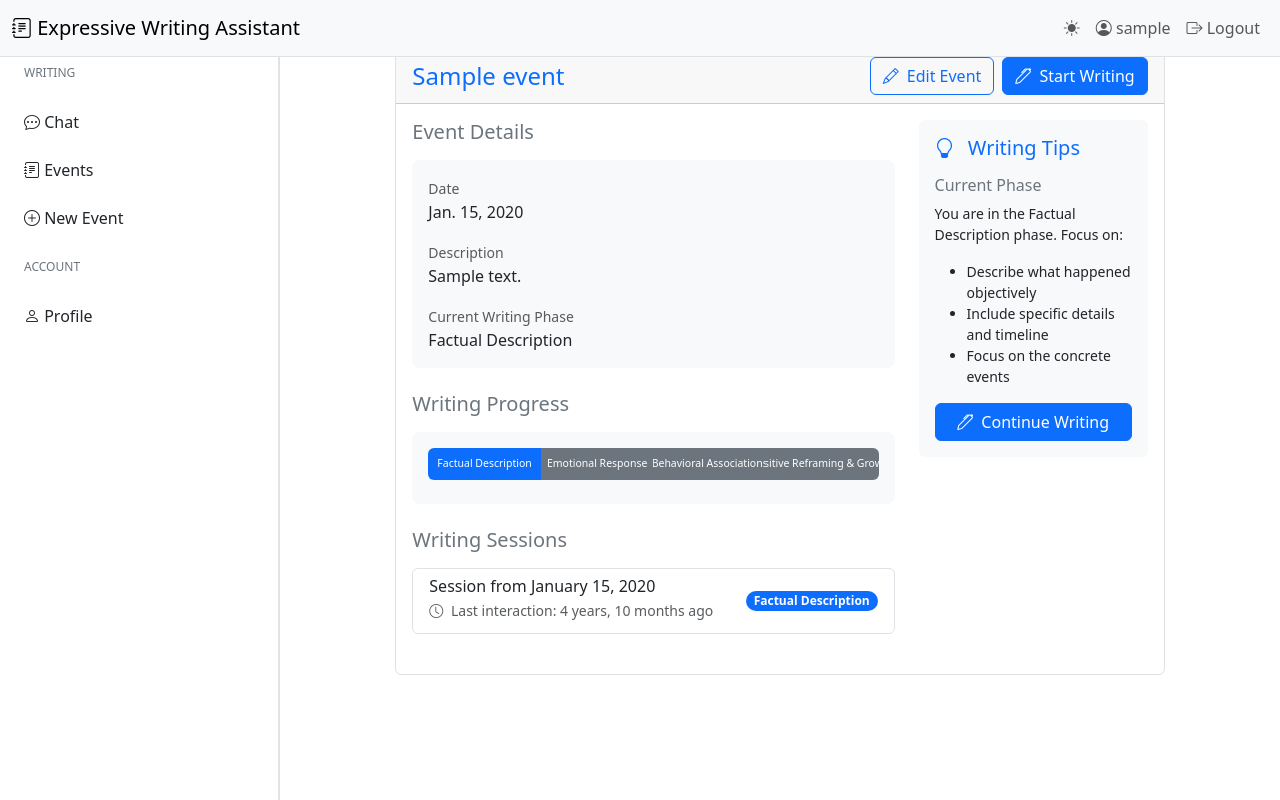
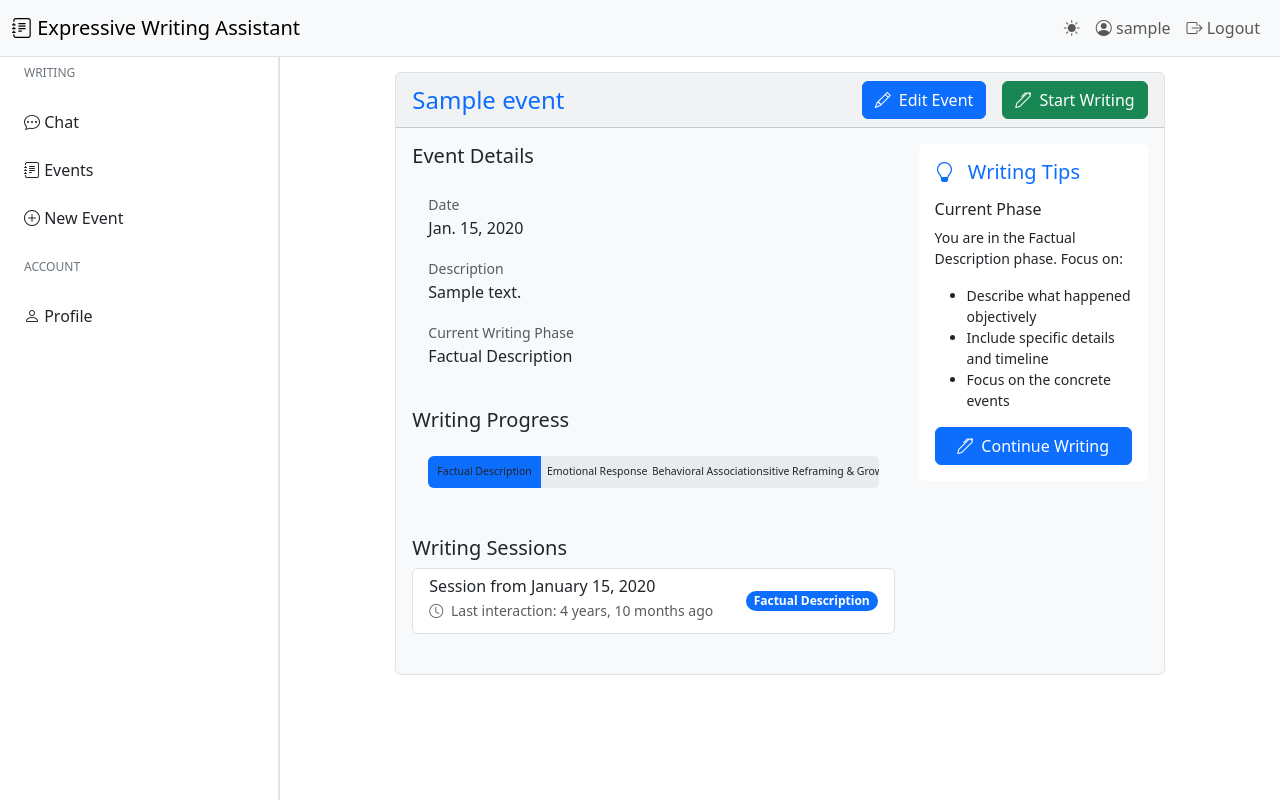
Before and after one commit to ComplexNets/ep, a Django app: page /events/1/ in a window 1280 px wide. Run offline with Django 5.2, Linux system fonts and the light colour scheme; a user stored in the database is signed in; tables that the repository leaves empty hold one stand-in row (values such as "Sample post").

Commit message:
Fixed theme support in event detail page and added signals for default professional personality

```diff
--- a/chatbot/apps.py
+++ b/chatbot/apps.py
@@ -4,3 +4,6 @@ from django.apps import AppConfig
 class ChatbotConfig(AppConfig):
     default_auto_field = 'django.db.models.BigAutoField'
     name = 'chatbot'
+
+    def ready(self):
+        import chatbot.models  # Import the models module to connect signals
--- a/chatbot/models.py
+++ b/chatbot/models.py
@@ -1,5 +1,7 @@
 from django.db import models
 from django.contrib.auth.models import User
+from django.db.models.signals import post_save
+from django.dispatch import receiver
 
 # Create your models here.
 
@@ -71,3 +73,16 @@ class UserProfile(models.Model):
 
     def __str__(self):
         return f"{self.user.username}'s profile"
+
+# Signal to create UserProfile when a new User is created
+@receiver(post_save, sender=User)
+def create_user_profile(sender, instance, created, **kwargs):
+    if created:
+        UserProfile.objects.create(user=instance, personality_preference='professional')
+
+@receiver(post_save, sender=User)
+def save_user_profile(sender, instance, **kwargs):
+    try:
+        instance.userprofile.save()
+    except UserProfile.DoesNotExist:
+        UserProfile.objects.create(user=instance, personality_preference='professional')
--- a/chatbot/templates/chatbot/event_detail.html
+++ b/chatbot/templates/chatbot/event_detail.html
@@ -1,19 +1,19 @@
 {% extends 'base.html' %}
 
 {% block content %}
-<div class="container-fluid">
+<div class="container-fluid mt-4">
     <div class="row justify-content-center">
         <div class="col-lg-10">
-            <div class="card">
+            <div class="card bg-body-tertiary">
                 <div class="card-header">
                     <div class="d-flex justify-content-between align-items-center">
                         <h2 class="h4 mb-0 text-primary">{{ event.title }}</h2>
                         <div class="d-flex gap-2">
-                            <a href="{% url 'event_update' event.id %}" class="btn btn-outline-primary">
+                            <a href="{% url 'event_update' event.id %}" class="btn btn-primary me-2">
                                 <i class="bi bi-pencil me-1"></i>
                                 Edit Event
                             </a>
-                            <a href="{% url 'start_writing_session' event.id %}" class="btn btn-primary">
+                            <a href="{% url 'start_writing_session' event.id %}" class="btn btn-success">
                                 <i class="bi bi-pen me-1"></i>
                                 Start Writing
                             </a>
@@ -25,18 +25,18 @@
                         <div class="col-md-8">
                             <!-- Event Details -->
                             <div class="mb-4">
-                                <h5 class="text-secondary mb-3">Event Details</h5>
-                                <div class="bg-light p-3 rounded-3">
+                                <h5 class="text-body">Event Details</h5>
+                                <div class="bg-body-light p-3 rounded-3">
                                     <div class="mb-3">
-                                        <label class="text-muted small">Date</label>
+                                        <label class="text-body-secondary small">Date</label>
                                         <div>{{ event.date_occurred }}</div>
                                     </div>
                                     <div class="mb-3">
-                                        <label class="text-muted small">Description</label>
+                                        <label class="text-body-secondary small">Description</label>
                                         <div>{{ event.description }}</div>
                                     </div>
                                     <div>
-                                        <label class="text-muted small">Current Writing Phase</label>
+                                        <label class="text-body-secondary small">Current Writing Phase</label>
                                         <div>{{ event.get_current_phase_display }}</div>
                                     </div>
                                 </div>
@@ -44,18 +44,18 @@
 
                             <!-- Writing Progress -->
                             <div class="mb-4">
-                                <h5 class="text-secondary mb-3">Writing Progress</h5>
-                                <div class="bg-light p-3 rounded-3">
+                                <h5 class="text-body">Writing Progress</h5>
+                                <div class="bg-body-light p-3 rounded-3">
                                     <div class="progress mb-2" style="height: 2rem;">
                                         {% with phases=event.WRITING_PHASE_CHOICES %}
                                         {% for phase, display in phases %}
-                                        <div class="progress-bar {% if event.current_phase == phase %}bg-primary{% else %}bg-secondary{% endif %} position-relative"
+                                        <div class="progress-bar {% if event.current_phase == phase %}bg-primary{% else %}bg-body-secondary{% endif %} position-relative"
                                              role="progressbar"
                                              style="width: 25%"
                                              aria-valuenow="25"
                                              aria-valuemin="0"
                                              aria-valuemax="100">
-                                            <small class="position-absolute start-50 top-50 translate-middle text-white fw-medium">
+                                            <small class="position-absolute start-50 top-50 translate-middle text-body fw-medium">
                                                 {{ display }}
                                             </small>
                                         </div>
@@ -68,14 +68,14 @@
                             <!-- Writing Sessions -->
                             {% if threads %}
                             <div class="mb-4">
-                                <h5 class="text-secondary mb-3">Writing Sessions</h5>
+                                <h5 class="text-body">Writing Sessions</h5>
                                 <div class="list-group">
                                     {% for thread in threads %}
                                     <div class="list-group-item list-group-item-action">
                                         <div class="d-flex w-100 justify-content-between align-items-center">
                                             <div>
                                                 <h6 class="mb-1">Session from {{ thread.created_at|date:"F j, Y" }}</h6>
-                                                <p class="mb-1 text-muted small">
+                                                <p class="mb-1 text-body-secondary small">
                                                     <i class="bi bi-clock me-1"></i>
                                                     Last interaction: {{ thread.last_interaction|timesince }} ago
                                                 </p>
@@ -91,14 +91,14 @@
 
                         <div class="col-md-4">
                             <!-- Tips and Guidelines -->
-                            <div class="card border-0 bg-light">
+                            <div class="card border-0 bg-body-light">
                                 <div class="card-body">
                                     <h5 class="card-title text-primary mb-3">
                                         <i class="bi bi-lightbulb me-2"></i>
                                         Writing Tips
                                     </h5>
                                     <div class="mb-3">
-                                        <h6 class="text-secondary">Current Phase</h6>
+                                        <h6 class="text-body">Current Phase</h6>
                                         <p class="small">You are in the {{ event.get_current_phase_display }} phase. Focus on:</p>
                                         {% if event.current_phase == 'facts' %}
                                         <ul class="small">
```
